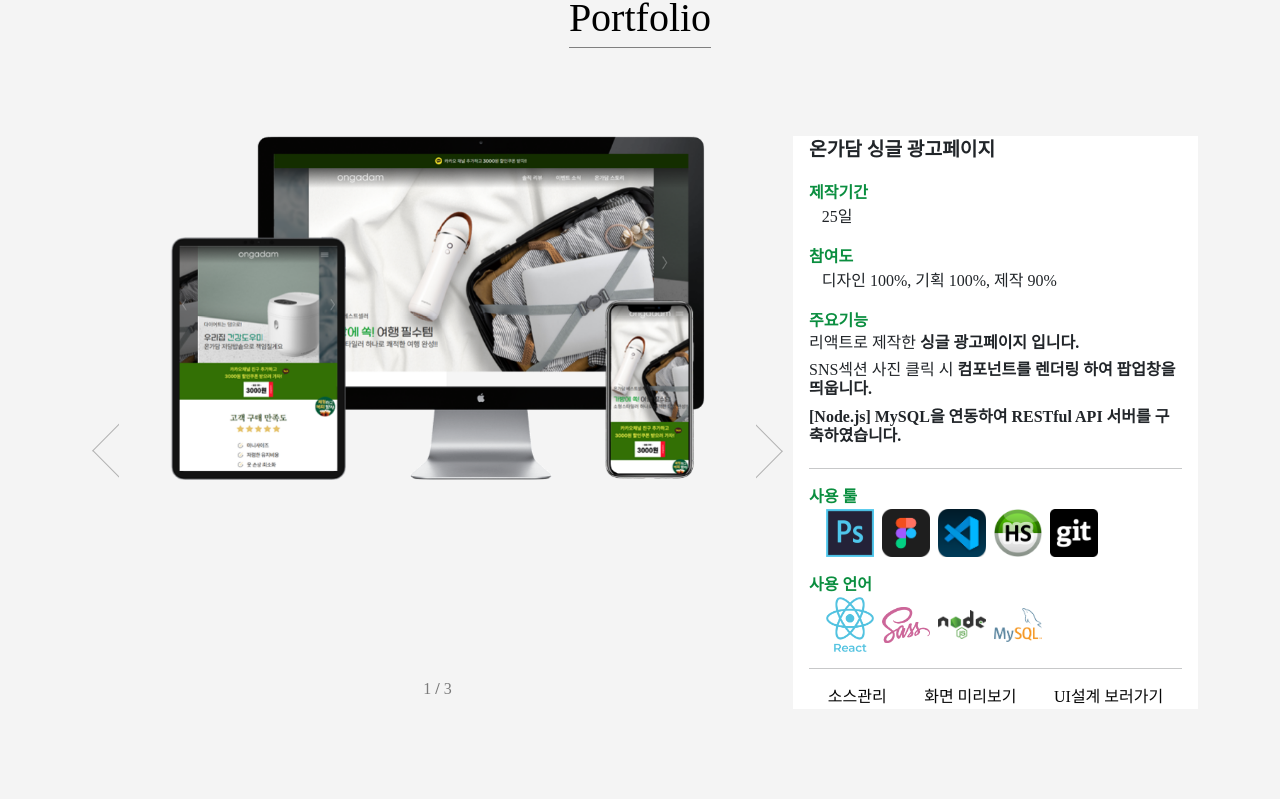
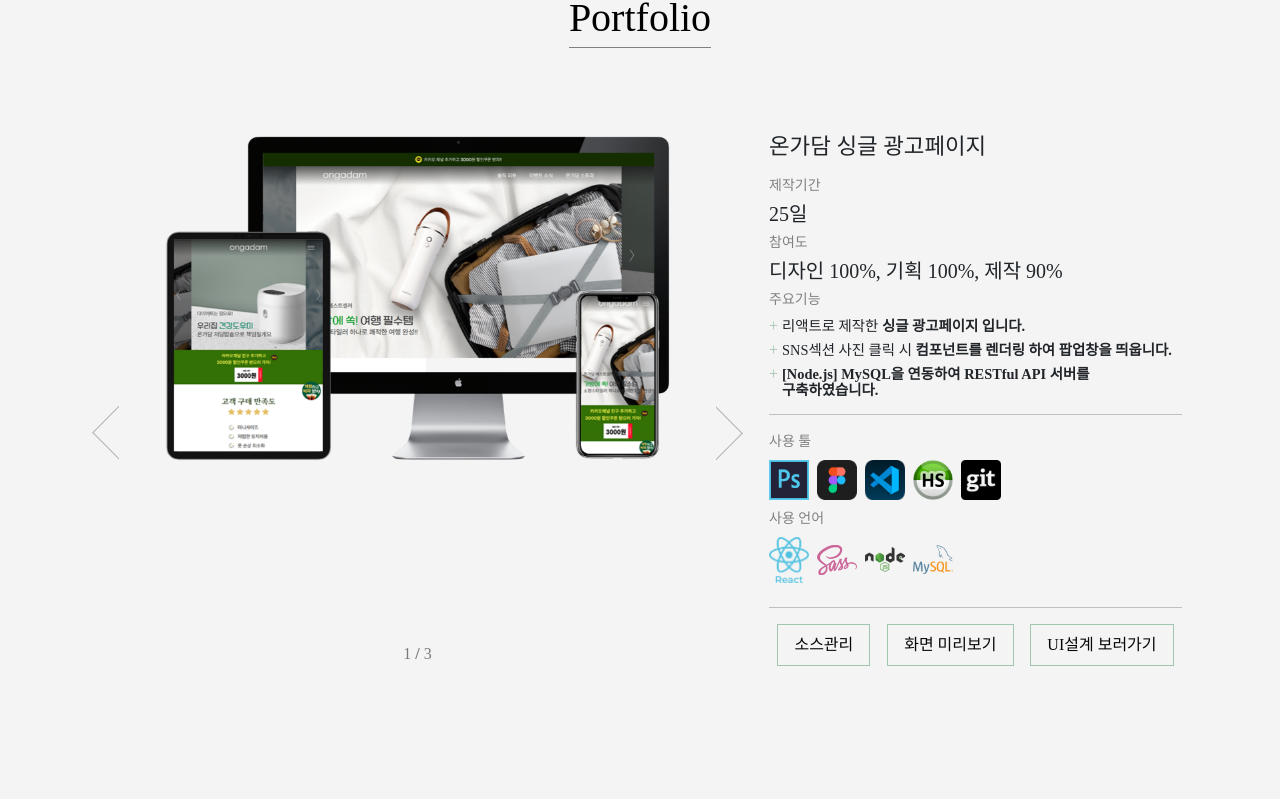
Before and after one commit to dongsam-E/dongsam-E.github.io, a React (Create React App) app: page / in a window 1280 px wide. Shown: the part 1924-2723 px from the top of the page. Built offline with nearby package versions, Linux system fonts and the light colour scheme; a web font is replaced by a local one.

Commit message:
포트폴리오 텍스트 가독성 높임

```diff
--- a/src/scss/portfolio.module.css
+++ b/src/scss/portfolio.module.css
@@ -18,21 +18,48 @@
 
 /* 설명카드 */
 .title{
-    font-weight: 700;
-    font-size: 1.2rem;
+    font-weight: 400;
+    font-size: 1.4rem;
+    line-height: 1.4rem;
+}
+.strongtxt{
+    font-weight: 500;
+    font-size: 20px;
+    line-height: 20px;
+}
+.subtitle{
+    padding-bottom: 0.5rem;
 }
 .portfolioCard{
     position: relative;
-    background-color: white;
     display: inline-block;
-    padding: 1rem;
-    min-width: 405px;
+    padding: 0 1rem;
+    min-width: 445px;
+}
+@media(max-width:991px){
+    .portfolioCard{
+        padding-left: 5.5rem;
+        padding-right: 5.5rem;
+    }
+}
+@media(max-width:767px){
+    .portfolioCard{
+        padding-left: 3rem;
+        padding-right: 3rem;
+    }
+}
+@media(max-width:575px){
+    .portfolioCard{
+        padding-left: 1rem;
+        padding-right: 1rem;
+    }
 }
 .main{
     display: inline-block;
 }
 .main p{
-    line-height: 1.2rem;
+    line-height: 1rem;
+    font-size: 0.9rem;
 }
 .listIcon{
     width: 0.25rem;
@@ -41,10 +68,23 @@
     margin-right: 0.5rem;
 }
 .extitle{
-    color: rgb(10, 142, 63);
-    font-weight: 700;
+    color: rgb(128, 128, 128);
+    font-weight: 300;
     margin-bottom: 0;
+    font-size: 14px;
+    padding-bottom: 0.5rem;
 }
+.extext{
+    word-break: keep-all;
+}
+.plus::before{
+    content: "+";
+    padding-right: 0.25rem;
+    color: rgba(105, 169, 131, 0.6);
+    display: block;
+    line-height: 1rem;
+}
+
 .morelink{
     position: absolute;
     bottom: 10px;
@@ -56,25 +96,37 @@
     width: 80px;
 }
 .excontents{
-    margin-left: 0.8rem;
-    margin-bottom: 1rem;
     display: flex;
 }
 .frontendlogo{
-    width: 3.5rem;
+    width: 2.5rem;
     display: flex;
     justify-content: center;
     align-items: center;
+    margin-right: 0.5rem;
 }
 .frontendlogo img{
-    width: 3rem;
+    width: 100%;
 }
 .bi{
     margin-right: 0.5rem;
     color: rgb(10, 142, 63, 0.3);
 }
-.linkstyle:hover{
-    color: rgb(10, 142, 63);;
+
+.linkstyle{
+    display: block;
+}
+.exbutton{
+    border: 1px solid rgba(105, 169, 131, 0.6);
+    padding: 0.5rem 1rem;
+    transition: 0.3s;
+}
+.exbutton:hover{
+    background-color: #000;
+    border-color: #000;
+}
+.exbutton:hover .linkstyle{
+    color: #fff;
 }
 
 /* 스와이퍼 */
```
